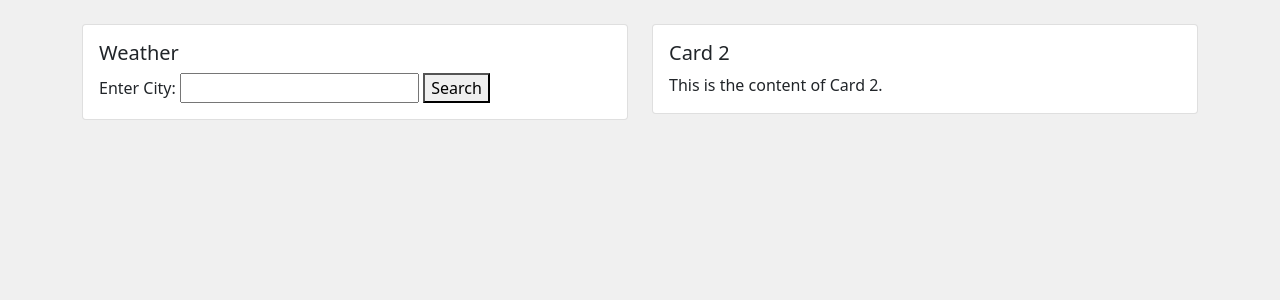
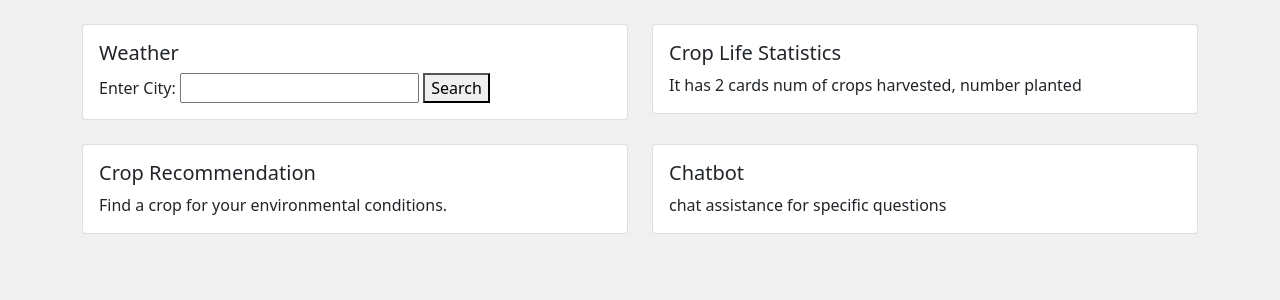
Before and after one commit to aditikilledar/Farmers_Dashboard, a Flask app: page / in a window 1280 px wide. Shown: the part 56-356 px from the top of the page. Run offline with Flask 3, Linux system fonts and the light colour scheme; some libraries are stand-ins or nearby versions.

Commit message:
4 cards layout

```diff
--- a/website/templates/dashboard.html
+++ b/website/templates/dashboard.html
@@ -74,12 +74,38 @@
             <div class="col-md-6 mb-4">
                 <div class="card">
                     <div class="card-body">
-                        <h5 class="card-title">Card 2</h5>
-                        <p class="card-text">This is the content of Card 2.</p>
+                        <h5 class="card-title">Crop Life Statistics</h5>
+                        <p class="card-text">It has 2 cards num of crops harvested, number planted</p>
                     </div>
                 </div>
             </div>
         </div>
+        <!-- Row 2>
+        <div class="row"-->
+        <!-- Card 1 -->
+        <div class="row">
+            <!-- Card 1 -->
+            <div class="col-md-6 mb-4">
+                <div class="card">
+                    <div class="card-body">
+                        <h5 class="card-title">Crop Recommendation</h5>
+                        <p class="card-text"> Find a crop for your environmental conditions. </p>
+
+                    </div>
+                </div>
+            </div>
+
+            <!-- Card 2 -->
+            <div class="col-md-6 mb-4">
+                <div class="card">
+                    <div class="card-body">
+                        <h5 class="card-title">Chatbot</h5>
+                        <p class="card-text">chat assistance for specific questions</p>
+                    </div>
+                </div>
+            </div>
+        </div>
+    </div>
     </div>
 
     <!-- Bootstrap JS (Optional, if you need features like the collapse navbar) -->
```
